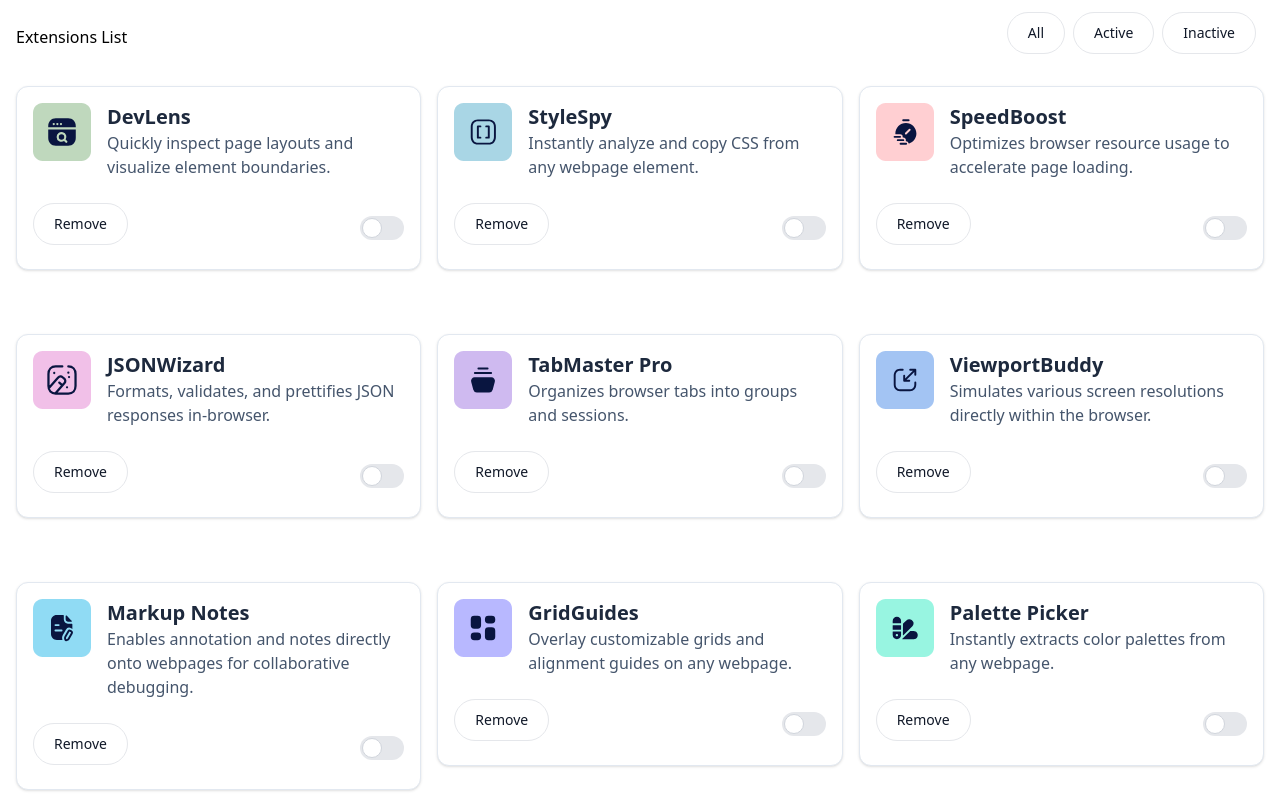
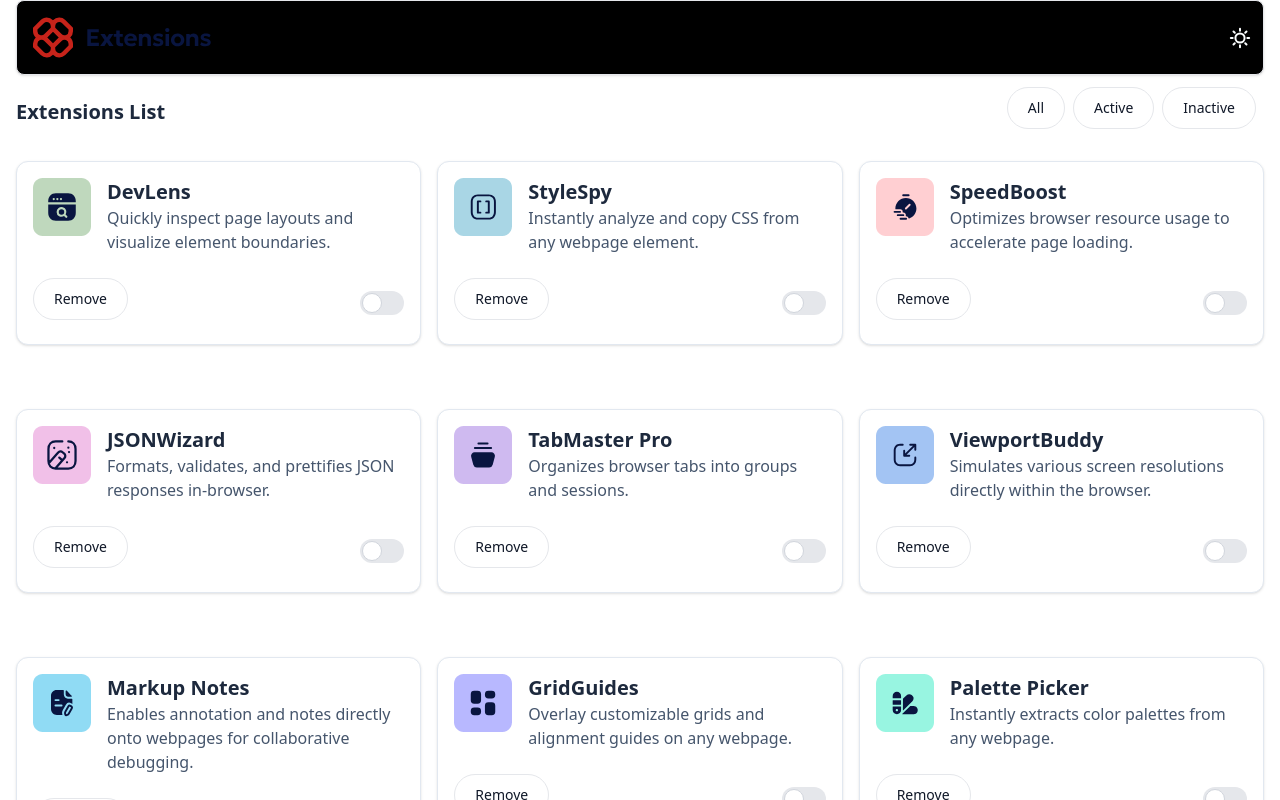
Before and after one commit to negin-khademi/Browser-extension-manager-UI, an Angular app: page / in a window 1280 px wide. Shown: the top 800 px of the page. Built offline with nearby package versions, Linux system fonts and the light colour scheme.

Commit message:
feat : theme part

```diff
--- a/src/app/app.component.html
+++ b/src/app/app.component.html
@@ -1,8 +1,16 @@
 <div class="container mx-auto px-4">
+
+  <!-- theme -->
+  <div
+    class="bg-black border border-gray-200 dark:bg-gray-800 dark:border-gray-700 flex items-center justify-between p-3 rounded-lg shadow-sm">
+    <img class="p-1 " src="assets/images/logo.svg" />
+    <img src="assets/images/icon-sun.svg" />
+  </div>
+
 
   <!-- buttons -->
   <div class="flex items-center justify-between mt-3">
-    <h2>Extensions List</h2>
+    <h2 class="text-xl font-semibold text-slate-800">Extensions List</h2>
     <div class="">
       <app-button [name]="'All'" />
       <app-button [name]="'Active'" />
```
